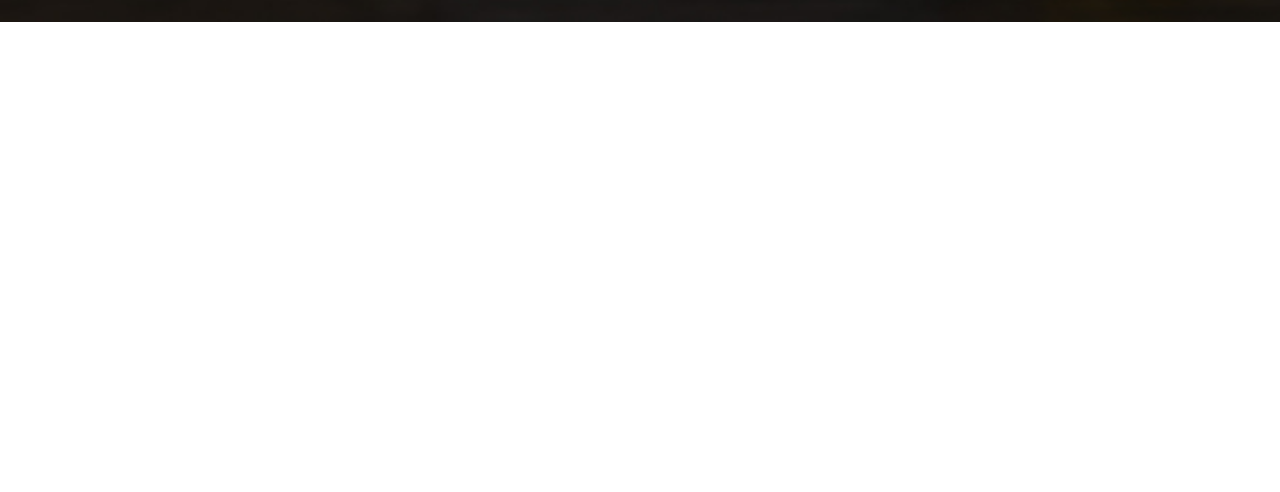
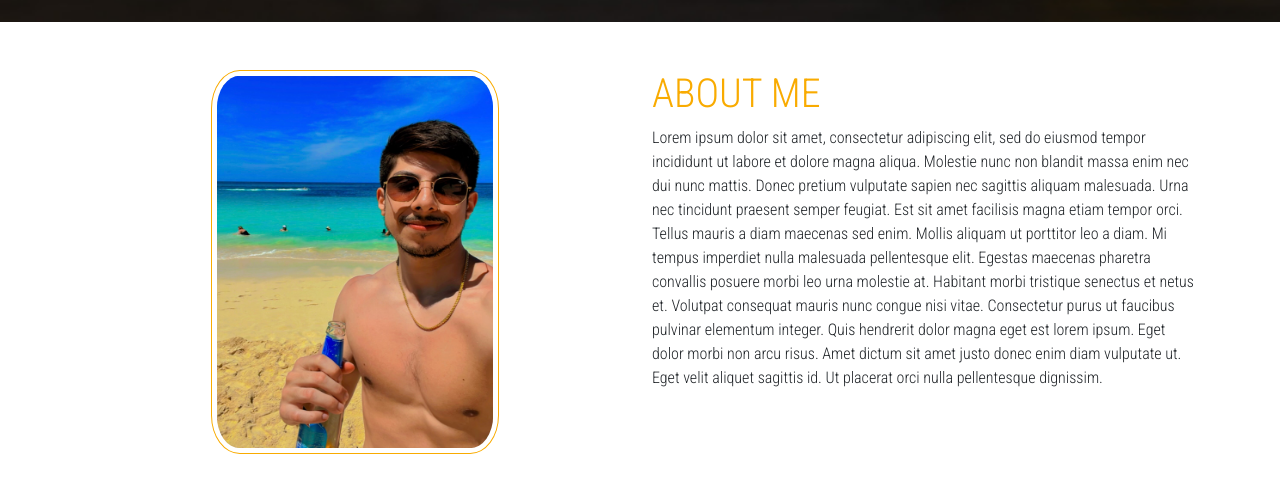
Before and after one commit to julian-o-murillo/portfolio-project, a React (Create React App) app: page / in a window 1280 px wide. Shown: the part 810-1302 px from the top of the page. Before the commit the page ends 832 px from the top, so only its background shows below. Built offline with nearby package versions, Linux system fonts and the light colour scheme.

Commit message:
adds about me component and styles

```diff
--- a/src/App.css
+++ b/src/App.css
@@ -136,3 +136,29 @@
     display: none;
   }
 }
+
+/* ------------------- ABOUT ME ------------------- */
+.photo-wrap {
+  display: flex;
+  justify-content: center;
+  align-items: center;
+}
+
+.profile-img {
+  width: 18rem;
+  height: 24rem;
+  border-radius: 10%;
+  padding: 0.3rem;
+  border: 1px solid var(--primary-orange);
+}
+
+.about-heading {
+  color: var(--primary-orange);
+  text-transform: uppercase;
+}
+
+@media (max-width: 468px) {
+  .profile-img {
+    width: 10rem;
+  }
+}
--- a/src/App.js
+++ b/src/App.js
@@ -4,6 +4,7 @@
 
 import Navbar from './components/navbar/navbar.component';
 import Header from './components/header/header.component';
+import AboutMe from './components/about-me/about-me.component';
 
 import Particles from 'react-tsparticles';
 import { loadFull } from 'tsparticles';
@@ -26,88 +27,9 @@
 
   return (
     <Fragment>
-      <Particles
-        className='particles-canvas'
-        canvasClassName='tsparticles-canvas-el'
-        init={particlesInit}
-        loaded={particlesLoaded}
-        options={{
-          background: {
-            color: '#0d47a1',
-            image: "url('wall-and-laptop-background.jpg')",
-            position: 'absolute',
-            repeat: 'no-repeat',
-            size: 'cover',
-          },
-          fpsLimit: 120,
-          interactivity: {
-            events: {
-              onClick: {
-                enable: true,
-                mode: 'push',
-              },
-              onHover: {
-                enable: true,
-                mode: 'repulse',
-              },
-              resize: true,
-            },
-            modes: {
-              push: {
-                quantity: 4,
-              },
-              repulse: {
-                distance: 100,
-                duration: 0.4,
-              },
-            },
-          },
-          particles: {
-            color: {
-              value: '#ffffff',
-            },
-            links: {
-              color: '#ffffff',
-              distance: 150,
-              enable: true,
-              opacity: 0.5,
-              width: 1,
-            },
-            collisions: {
-              enable: true,
-            },
-            move: {
-              direction: 'none',
-              enable: true,
-              outModes: {
-                default: 'bounce',
-              },
-              random: false,
-              speed: 3,
-              straight: false,
-            },
-            number: {
-              density: {
-                enable: true,
-                area: 900,
-              },
-              value: 80,
-            },
-            opacity: {
-              value: 0.5,
-            },
-            shape: {
-              type: 'circle',
-            },
-            size: {
-              value: { min: 1, max: 5 },
-            },
-          },
-          detectRetina: true,
-        }}
-      />
       <Navbar />
       <Header />
+      <AboutMe />
     </Fragment>
   );
 }
--- /dev/null
+++ b/src/components/about-me/about-me.component.jsx
@@ -0,0 +1,37 @@
+import React from 'react';
+import author from '../../me.jpeg';
+
+const AboutMe = () => {
+  return (
+    <div className='container py-5'>
+      <div className='row'>
+        <div className='col-lg-6 col-xm-12'>
+          <div className='photo-wrap mb-5'>
+            <img className='profile-img' src={author} alt='author...' />
+          </div>
+        </div>
+        <div className='col-lg-6 col-xm-12'>
+          <h1 className='about-heading'>about me</h1>
+          <p>
+            Lorem ipsum dolor sit amet, consectetur adipiscing elit, sed do
+            eiusmod tempor incididunt ut labore et dolore magna aliqua. Molestie
+            nunc non blandit massa enim nec dui nunc mattis. Donec pretium
+            vulputate sapien nec sagittis aliquam malesuada. Urna nec tincidunt
+            praesent semper feugiat. Est sit amet facilisis magna etiam tempor
+            orci. Tellus mauris a diam maecenas sed enim. Mollis aliquam ut
+            porttitor leo a diam. Mi tempus imperdiet nulla malesuada
+            pellentesque elit. Egestas maecenas pharetra convallis posuere morbi
+            leo urna molestie at. Habitant morbi tristique senectus et netus et.
+            Volutpat consequat mauris nunc congue nisi vitae. Consectetur purus
+            ut faucibus pulvinar elementum integer. Quis hendrerit dolor magna
+            eget est lorem ipsum. Eget dolor morbi non arcu risus. Amet dictum
+            sit amet justo donec enim diam vulputate ut. Eget velit aliquet
+            sagittis id. Ut placerat orci nulla pellentesque dignissim.
+          </p>
+        </div>
+      </div>
+    </div>
+  );
+};
+
+export default AboutMe;
```
Also changed, not shown: src/me.jpeg (added).
